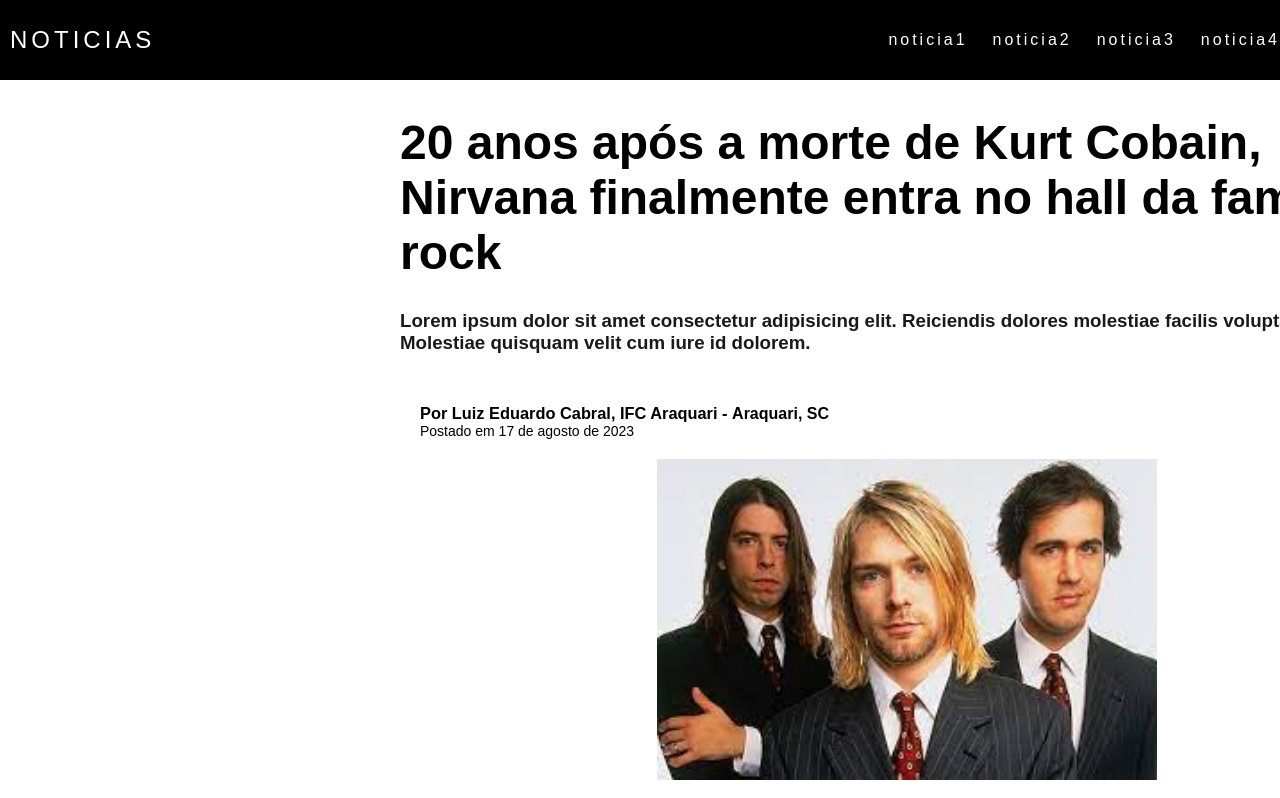
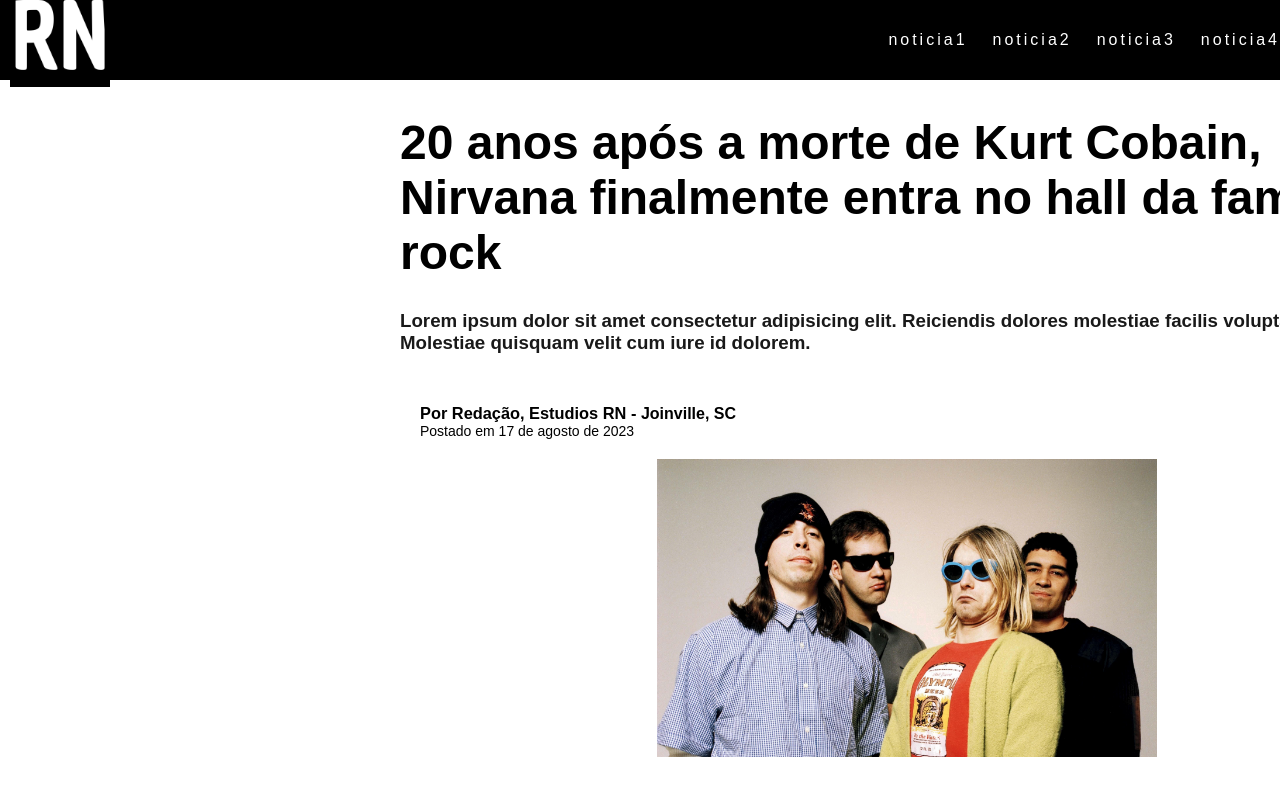
Before and after one commit to LuizEduardoCR/site-segundo-trimestre_, a plain HTML site: page index.html in a window 1280 px wide. Shown: the top 798 px of the page. Drawn offline with Linux system fonts and the light colour scheme; a web font is replaced by a local one.

Commit message:
mais coisas

```diff
--- a/index.html
+++ b/index.html
@@ -20,7 +20,7 @@
 <body>
     <header>
         <nav>
-            <a href="index.html" class="logo">Noticias</a>
+            <a href="index.html" class="logo"><img src="imagens/RN.jpg" alt="Logo" width="100px"></a>
 
 
             <ul class="nav-list">
@@ -57,7 +57,7 @@
 
                 <div id="data-publicacao">
                     <div id="autor">
-                        <h3>Por Luiz Eduardo Cabral, IFC Araquari - <span>Araquari, SC</span> </h3>
+                        <h3>Por Redação, Estudios RN - <span>Joinville, SC</span> </h3>
                     </div>
 
                     <div id="data">
@@ -66,7 +66,7 @@
                 </div>
             </section>
 
-            <img src="imagens/nrivana.jpg" alt="" id="imgTitulo">
+            <img src="imagens/fotoNirvana.jpg" alt="" id="imgTitulo">
 
                 <p id="p">Com quatro mulheres nos vocais e direito a um histórico abraço entre “inimigos”, o Nirvana passou a fazer parte do Hall da Fama do Rock na noite de quinta-feira (10), em uma cerimônia realizada no Barcleys Center, em Nova York. Kiss, E Street Band, Cat Stevens, Peter Gabriel, Linda Ronstadt e a dupla Hall & Oates também foram incluídos no Hall.</p>
 
```
Also changed, not shown: imagens/RN.jpg (added), imagens/fotoNirvana.jpg (added).
